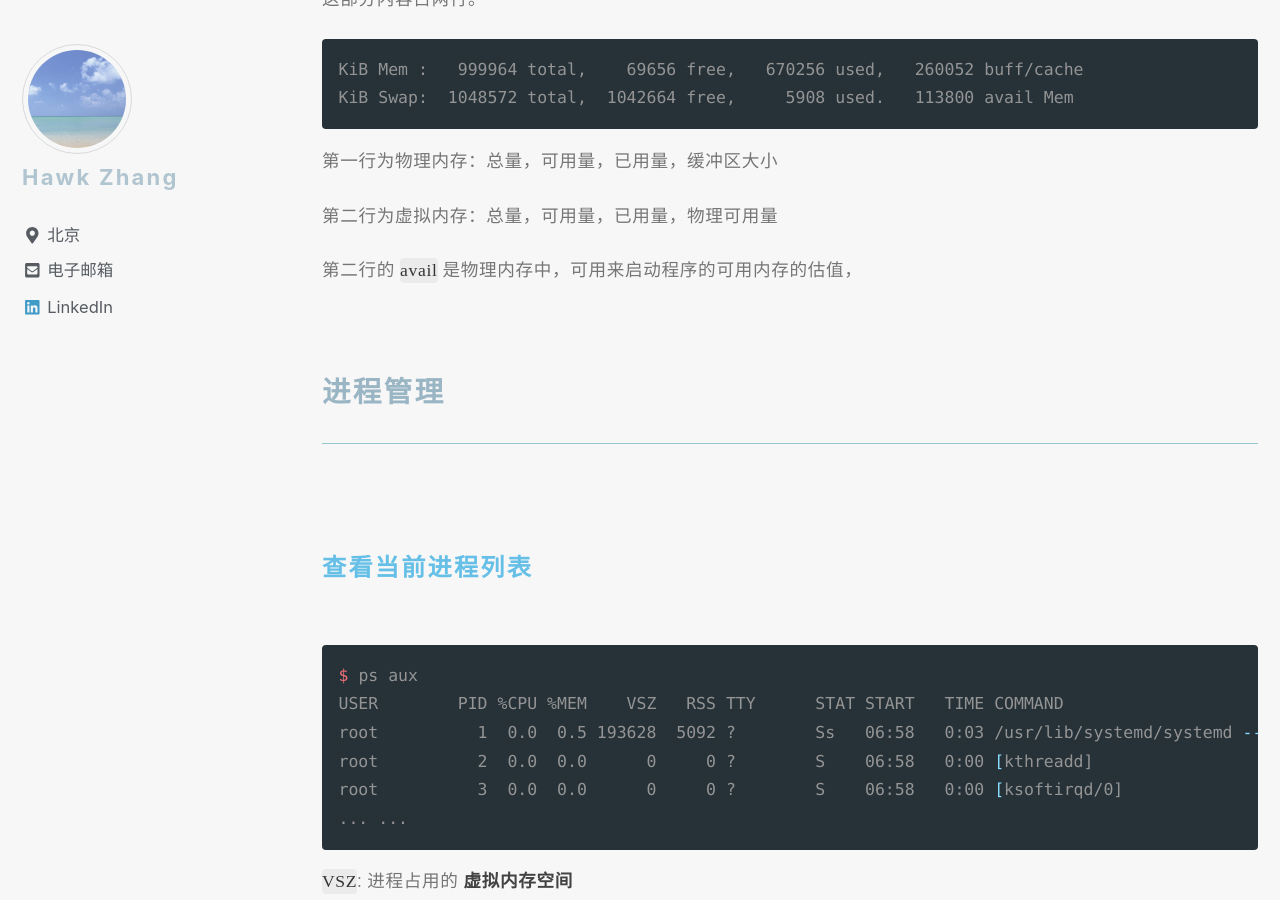
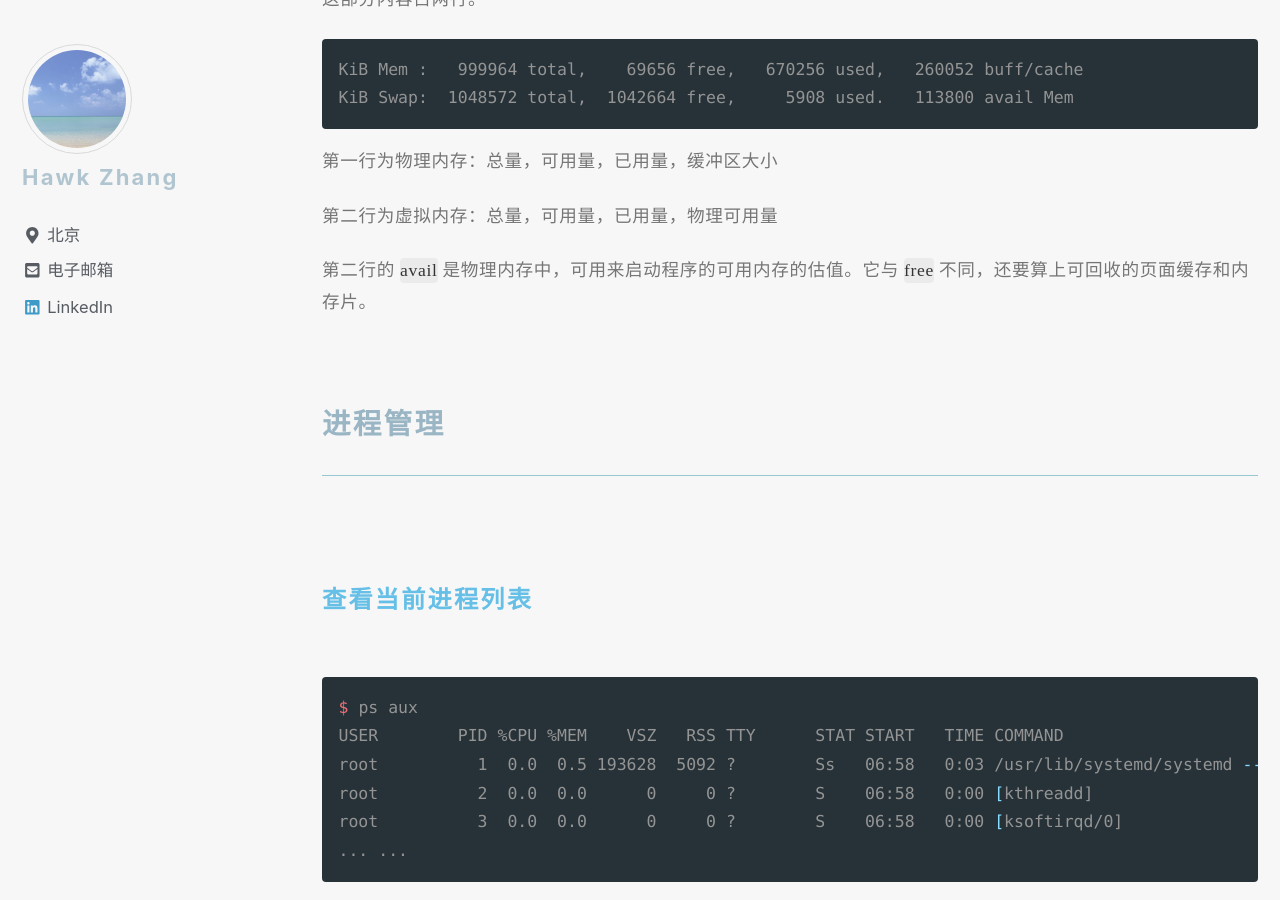
Before and after one commit to narru888/linotes_note, a Jekyll site: the page built from _posts/devop/2017-05-01-troubleshooting.md, in a window 1280 px wide and 900 px high, scrolled down 18986 px. Built offline with Jekyll 4.4.1, drawn with Linux system fonts in a browser that asks for light colours; nearby versions of some CDN libraries; a script that is not in the unit is left out.

Commit message:
update on 2018-08-24 17:10:01 CST

```diff
--- a/_posts/devop/2017-05-01-troubleshooting.md
+++ b/_posts/devop/2017-05-01-troubleshooting.md
@@ -822,7 +822,7 @@ KiB Swap:  1048572 total,  1042664 free,     5908 used.   113800 avail Mem
 
 第二行为虚拟内存：总量，可用量，已用量，物理可用量
 
-第二行的 `avail` 是物理内存中，可用来启动程序的可用内存的估值，
+第二行的 `avail` 是物理内存中，可用来启动程序的可用内存的估值。它与 `free` 不同，还要算上可回收的页面缓存和内存片。
 
 
 
```
